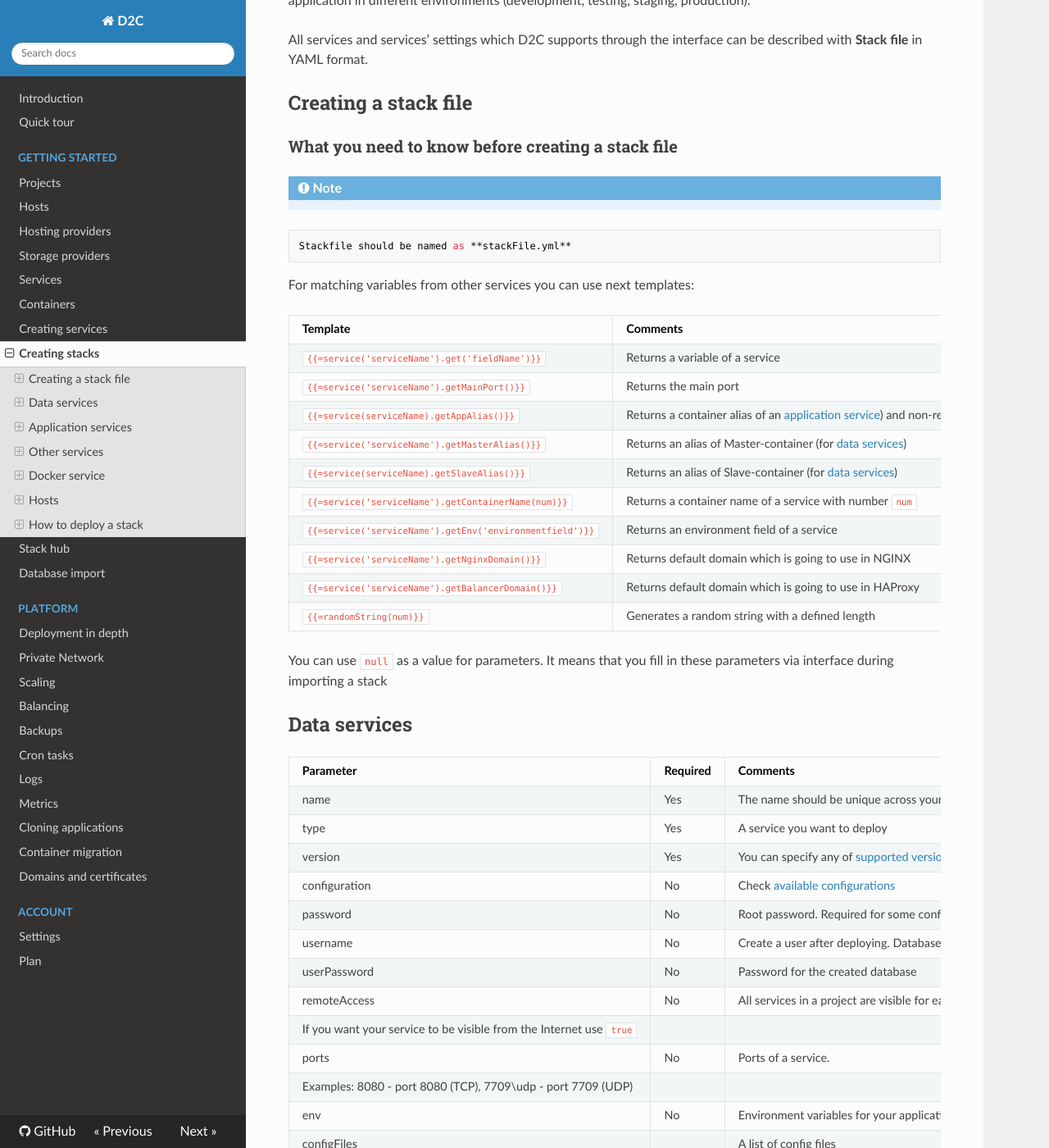
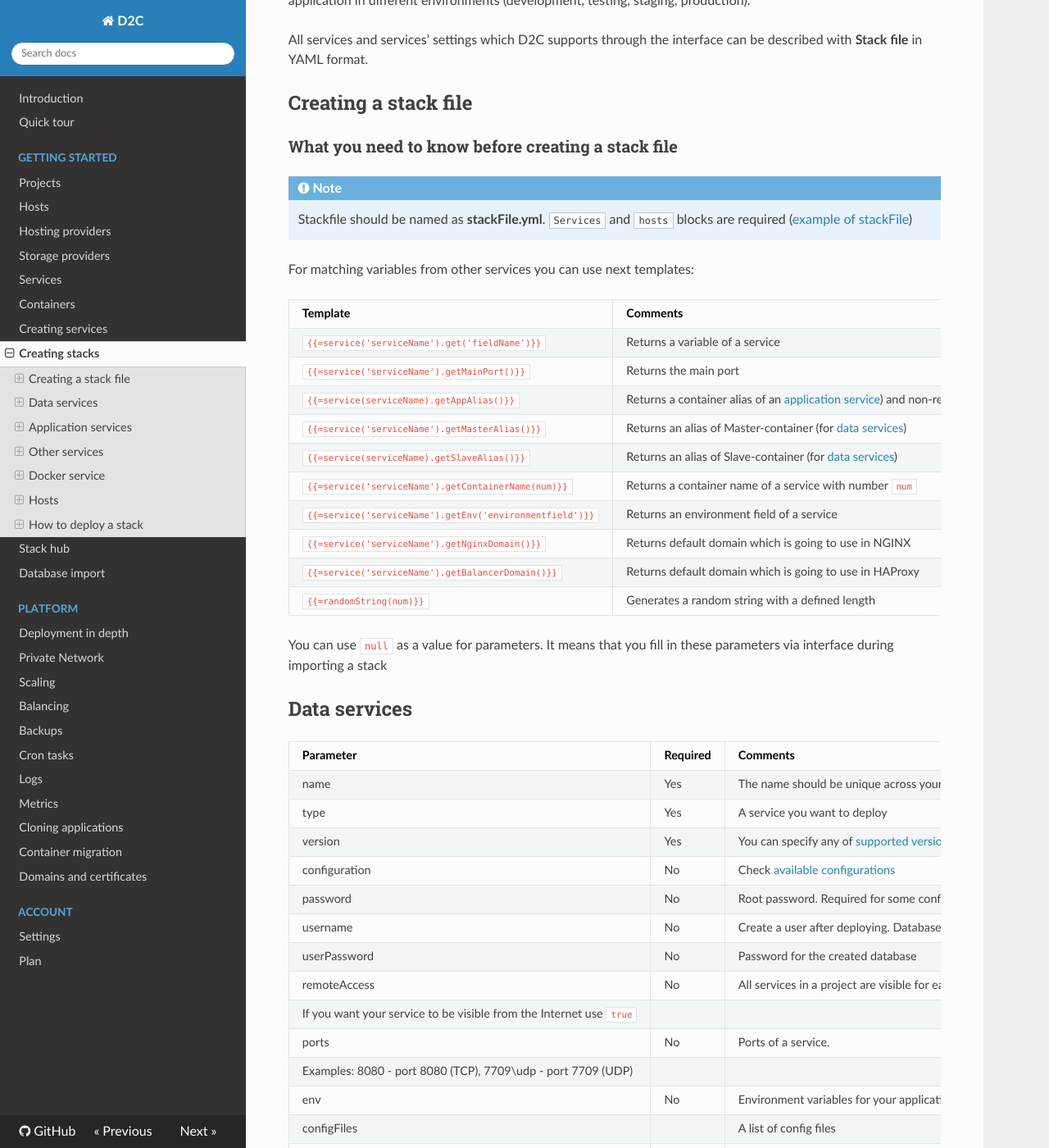
Before and after one commit to d2cio/docs, an MkDocs documentation site: the page built from docs/getting-started/stacks.md, in a window 1280 px wide and 1400 px high, scrolled down 195 px. Shown: the whole window at 82% size. Built offline with MkDocs 1.6.1, drawn with Linux system fonts in a browser that asks for light colours; nearby versions of some CDN libraries; old or Windows-style settings are respelled for this version of MkDocs; part of the change alters nothing that is shown.

Commit message:
stacks page update

````diff
--- a/docs/getting-started/stacks.md
+++ b/docs/getting-started/stacks.md
@@ -10,9 +10,7 @@ All services and services' settings which D2C supports through the interface can
 
 !!! note
 
-```
-Stackfile should be named as **stackFile.yml**
-```
+    Stackfile should be named as **stackFile.yml**. `Services` and `hosts` blocks are required ([example of stackFile](https://github.com/d2cio/cachethq-stack/blob/master/stackFile.yml))
 
 For matching variables from other services you can use next templates:
 
@@ -53,7 +51,7 @@ configFiles[i].src   | No       | A path to a config file in your stack folder
 volumes              |          | A list of [Persistent data volumes](/getting-started/containers/#persistent-data)
 volumes[i].directory | No       | A path to persistent data volume
 volumes[i].sync      | Yes      | `true` if you need to sync files between containers
-deployTo             | No       | A list of hosts for deploying a service
+deployTo             | Yes      | A list of hosts for deploying a service
 
 ### Examples
 
@@ -278,7 +276,7 @@ configFiles          |          | A list of config files
 configFiles[i].dest  | No       | Name (for default configs) or path to a config file in the container (for custom configs)
 configFiles[i].src   | No       | A path to a config file in your stack folder
 volumesUID           | No       | User ID of service volumes
-deployTo             | No       | A list of hosts for deploying a service
+deployTo             | Yes      | A list of hosts for deploying a service
 
 ### Example
 
````
